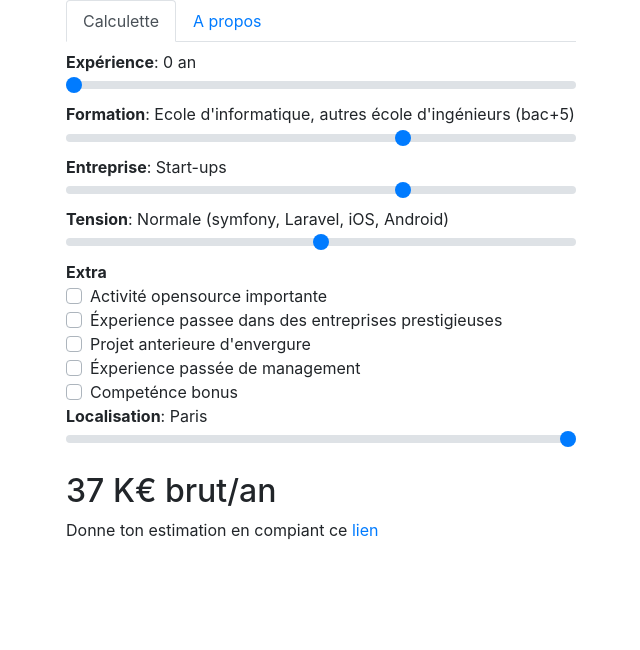
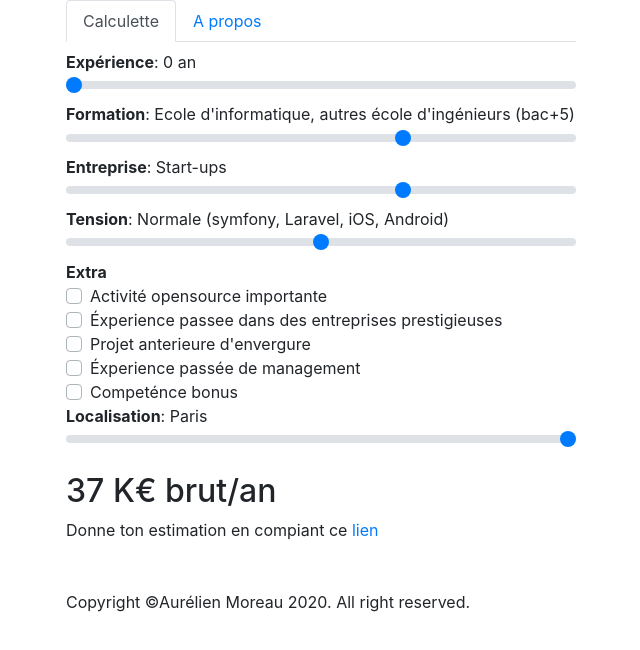
Before and after one commit to yienyien/combienjevaux, a Vue app in the folder frontend/: page / in a window 1280 px wide. Shown: the top 650 px of the page, without its empty margins (319-959 px from the left). Built offline with nearby package versions, Linux system fonts and the light colour scheme.

Commit message:
Add copyright & footer

```diff
--- a/frontend/src/App.vue
+++ b/frontend/src/App.vue
@@ -5,6 +5,9 @@
     <b-nav-item :to="$router.resolve('/about').href" exact exact-active-class="active">A propos</b-nav-item>
   </b-nav>
   <router-view/>
+  <footer class="mt-5">
+    Copyright ©Aurélien Moreau 2020. All right reserved.
+  </footer>
 </b-container>
 </template>
 
@@ -12,4 +15,10 @@
   .topcontainer {
       max-width: 540px!important;
   }
+  /*
+  footer {
+      position: absolute;
+      bottom: 0;
+  }
+ */
 </style>
```
